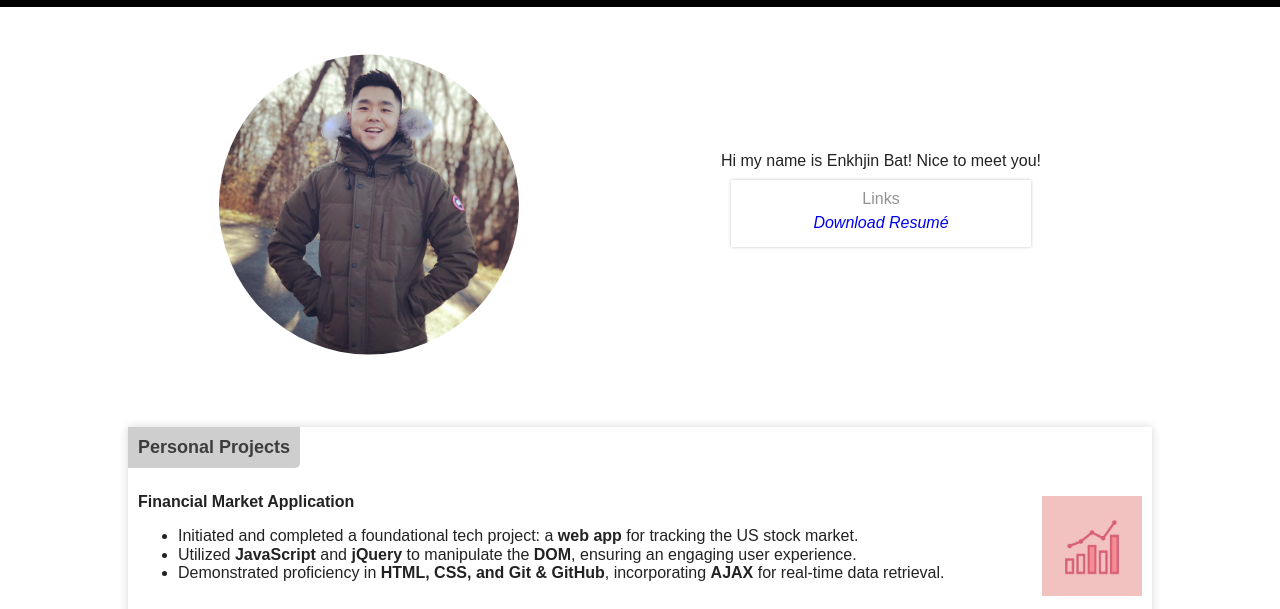
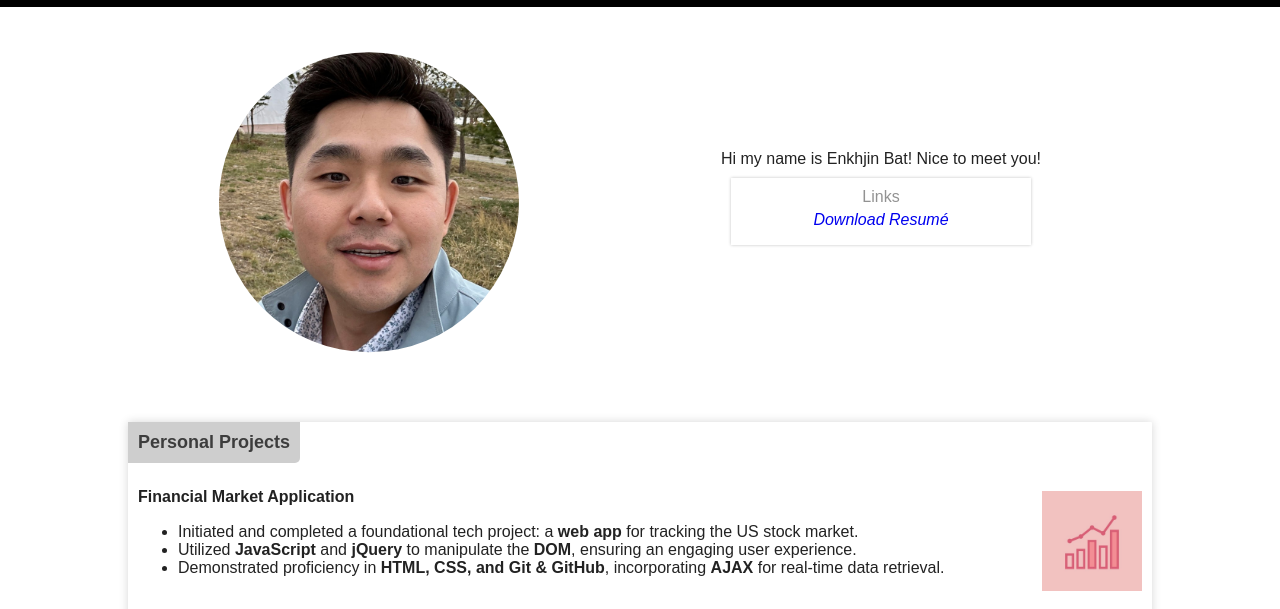
Before and after one commit to jeffbat/jeffbat.github.io, a website built with Parcel: page index.html in a window 1280 px wide. Shown: the part 33-642 px from the top of the page. Built offline with nearby package versions, Linux system fonts and the light colour scheme.

Commit message:
updated pro pic and resume

```diff
--- a/index.html
+++ b/index.html
@@ -33,7 +33,7 @@
 </header>
 <section class="about">
     <div class="about-picture">
-        <img src="img/EnkhjinProPic.jpg" alt="Profile pic" class="about-picture-img">
+        <img src="img/EnkhjinProPic2.jpg" alt="Profile pic" class="about-picture-img">
     </div>
     <div class="about-description-container">
         <div class="about-description">
@@ -59,7 +59,7 @@
 </section>
 <section class="main-content">
     <div class="main-section">
-        <div class="section-title">
+      <div class="section-title">
             Personal Projects
         </div>
         <div class="profession-item">
```
Also changed, not shown: img/EnkhjinProPic2.jpg (added), 1 other file.
